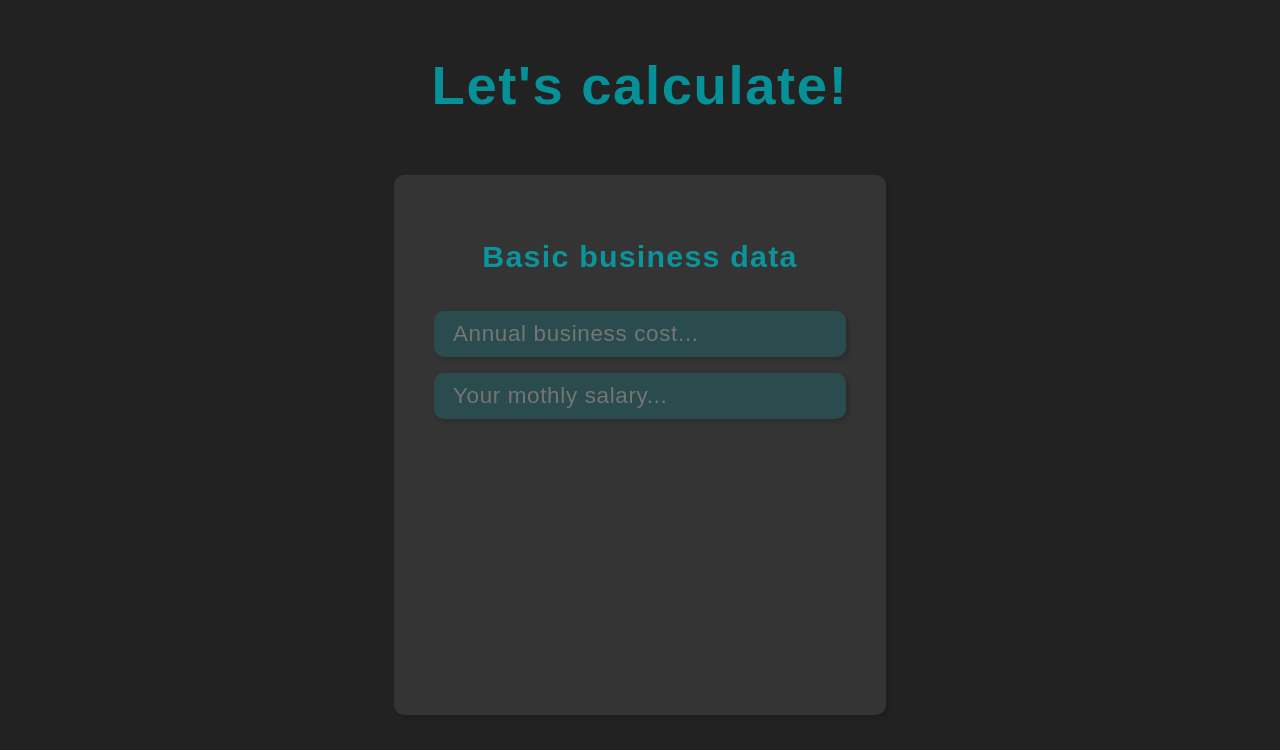
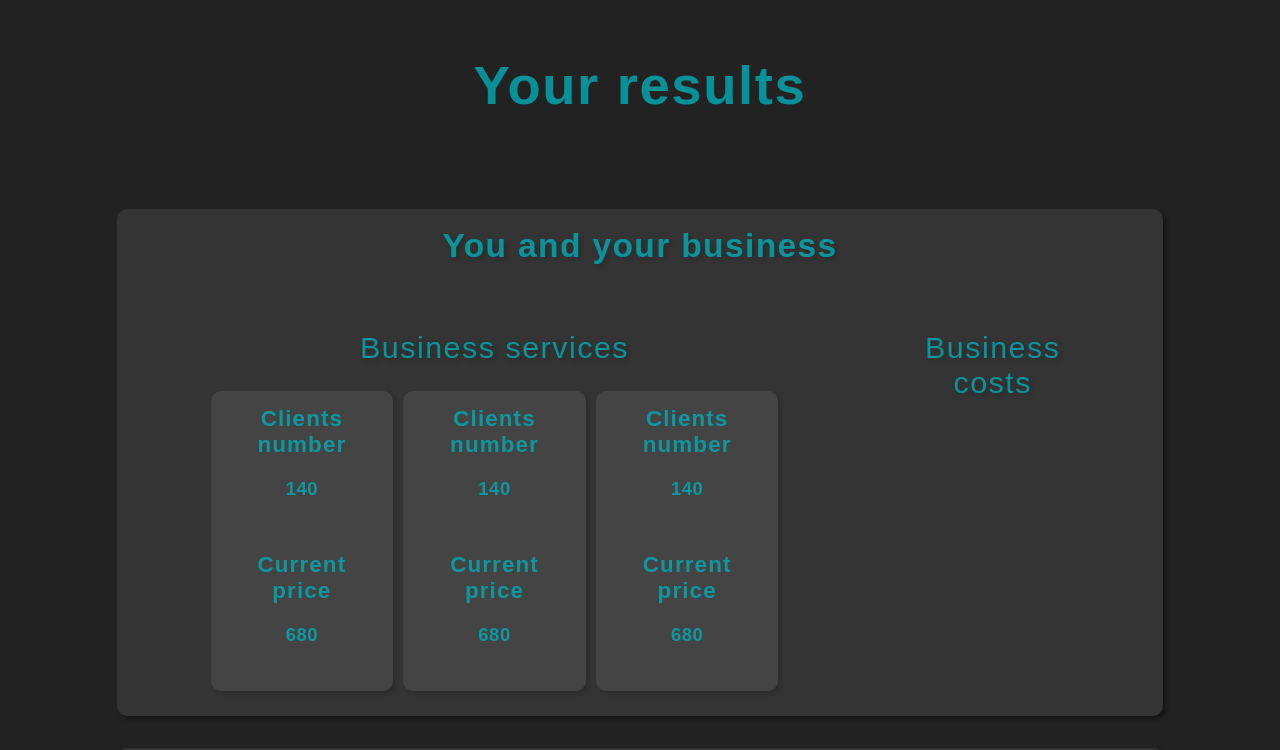
Before and after one commit to SKupisz/business-calculator, a Next.js app: page /calculator in a window 1280 px wide. Shown: the top 750 px of the page. Built offline with nearby package versions, Linux system fonts and the light colour scheme.

Commit message:
Added a template for the client's business services

```diff
--- a/components/calculator/results.tsx
+++ b/components/calculator/results.tsx
@@ -1,6 +1,9 @@
 import React from "react";
 
-import { ResultsContainer, ResultsCategory, ResultsCategoryHeader } from "styled/calculator/results";
+import { ResultsContainer, ResultsCategory, ResultsCategoryHeader, ResultsCategorySubsection,
+    ResultsCategorySubSectionHeader, } from "styled/calculator/results";
+
+import ResultsBusinessService from "./resultsBusinessService";
 
 const CalculatorResults:React.FC = () => {
     return <ResultsContainer className="block-center">
@@ -8,6 +11,19 @@ const CalculatorResults:React.FC = () => {
             <ResultsCategoryHeader className="block-center">
                 You and your business
             </ResultsCategoryHeader>
+            <ResultsCategorySubsection width={70}>
+                <ResultsCategorySubSectionHeader className="block-center">
+                    Business services
+                </ResultsCategorySubSectionHeader>
+                <ResultsBusinessService clientsNumber={140} currentPrice={680} />
+                <ResultsBusinessService clientsNumber={140} currentPrice={680} />
+                <ResultsBusinessService clientsNumber={140} currentPrice={680} />
+            </ResultsCategorySubsection>
+            <ResultsCategorySubsection width={30}>
+                <ResultsCategorySubSectionHeader className="block-center">
+                    Business costs
+                </ResultsCategorySubSectionHeader>
+            </ResultsCategorySubsection>
         </ResultsCategory>
         <ResultsCategory className="block-center">
             <ResultsCategoryHeader className="block-center">
--- /dev/null
+++ b/components/calculator/resultsBusinessService.tsx
@@ -0,0 +1,30 @@
+import React from "react";
+
+import { ResultsCategoryBusinessService, ResultsCategoryBusinessServiceHeader, ResultsCategoryBusinessServiceSubHeader } from "styled/calculator/results";
+
+interface ResultsBusinessServiceInterface {
+    clientsNumber: number,
+    currentPrice: number,
+}
+
+const ResultsBusinessService:React.FC<ResultsBusinessServiceInterface> = ({
+    clientsNumber,
+    currentPrice
+}:ResultsBusinessServiceInterface) => {
+    return <ResultsCategoryBusinessService>
+        <ResultsCategoryBusinessServiceHeader className="block-center">
+            Clients number
+        </ResultsCategoryBusinessServiceHeader>
+        <ResultsCategoryBusinessServiceSubHeader className="block-center">
+            {clientsNumber}
+        </ResultsCategoryBusinessServiceSubHeader>
+        <ResultsCategoryBusinessServiceHeader className="block-center">
+            Current price
+        </ResultsCategoryBusinessServiceHeader>
+        <ResultsCategoryBusinessServiceSubHeader className="block-center">
+            {currentPrice}
+        </ResultsCategoryBusinessServiceSubHeader>
+    </ResultsCategoryBusinessService>
+}
+
+export default ResultsBusinessService;
--- a/pages/calculator.tsx
+++ b/pages/calculator.tsx
@@ -10,7 +10,7 @@ const Calculator: NextPage = () => {
 
     const [phase, setPhase] = useState<number>(0); // 0 - basic business data, 1 - services, 2 - summary and submitting
     const [isNextPhaseAvailable, toggleIsNextPhaseAvailable] = useState<boolean>(false);
-    const [areResultsAvailable, toggleAreResultsAvailable] = useState<boolean>(false);
+    const [areResultsAvailable, toggleAreResultsAvailable] = useState<boolean>(true);
 
     const [annualCost, setAnnualCost] = useState<number|undefined>();
     const [monthlySalary, setMonthlySalary] = useState<number|undefined>();
--- a/styled/calculator/results.ts
+++ b/styled/calculator/results.ts
@@ -1,4 +1,8 @@
 import styled from "styled-components";
+
+interface ResultsCategorySubsectionInterface {
+    width: number
+}
 
 export const ResultsContainer = styled.main`
     width: calc(90% - 20px);
@@ -21,6 +25,7 @@ export const ResultsCategory = styled.section`
     border-radius: 10px;
     margin-bottom: 4vh;
     box-shadow: 3px 3px 4px rgba(0,0,0,.4);
+    background: rgba(200,200,200,.1);
 `;
 
 export const ResultsCategoryHeader = styled.header`
@@ -35,3 +40,62 @@ export const ResultsCategoryHeader = styled.header`
     margin-bottom: 5vh;
     font-weight: 600;
 `;
+
+export const ResultsCategorySubsection = styled.div<ResultsCategorySubsectionInterface>`
+    width: calc(${(props) => props.width}% - 30px);
+    padding: 10px;
+    display: inline-block;
+    vertical-align: top;
+    margin: 5px;
+    text-align: center;
+`;
+
+export const ResultsCategorySubSectionHeader = styled.header`
+    width: calc(90% - 10px);
+    padding: 5px;
+    text-align: center;
+    font-size: 1.9em;
+    letter-spacing: 0.05em;
+    text-shadow: 3px 3px 4px rgba(0,0,0,.15);
+    position: relative;
+    top: 1vh;
+    margin-bottom: 3vh;
+`;
+
+export const ResultsCategoryBusinessService = styled.div`
+    width: calc(30% - 20px);
+    height: calc(40vh - 20px);
+    padding: 5px;
+    display: inline-block;
+    vertical-align: top;
+    margin: 5px;
+    text-align: center;
+    border-radius: 10px;
+    background: rgba(200,200,200,.1);
+    box-shadow: 3px 3px 4px rgba(0,0,0,.15);
+    cursor: pointer;
+    transition: all 0.4s;
+
+    &:hover{
+        transform: translateY(5px);
+    }
+`;
+
+export const ResultsCategoryBusinessServiceHeader = styled.header`
+    width: calc(100% - 20px);
+    padding: 10px;
+    text-align: center;
+    font-size: 1.4em;
+    letter-spacing: 0.05em;
+    font-weight: 700;
+`;
+
+export const ResultsCategoryBusinessServiceSubHeader = styled.header`
+    width: calc(80% - 20px);
+    padding: 10px;
+    text-align: center;
+    font-size: 1.15em;
+    letter-spacing: 0.03em;
+    font-weight: 600;
+    margin-bottom: 4vh;
+`;
```
